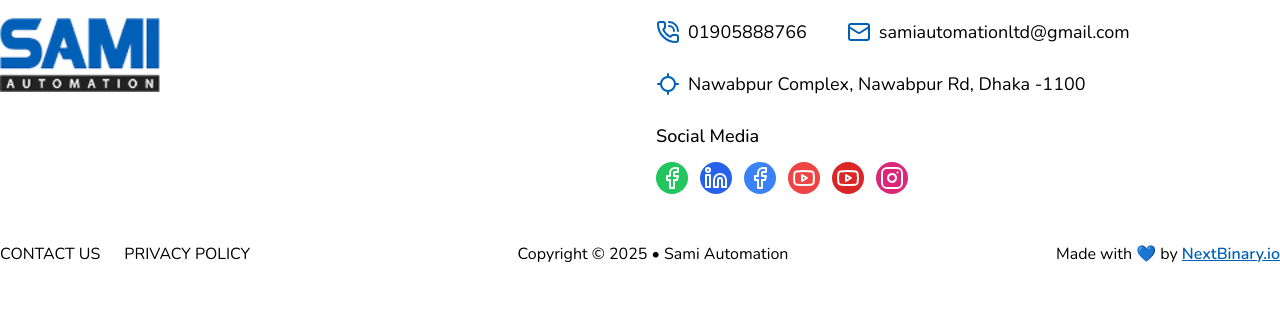
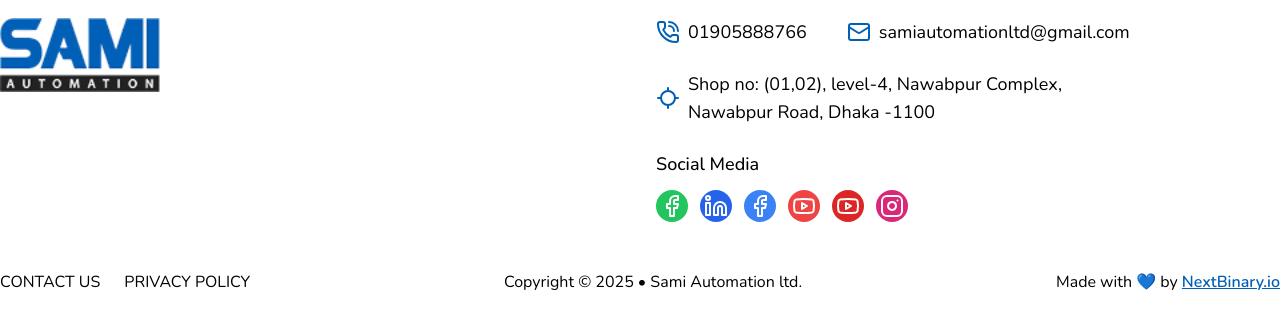
Before and after one commit to NextBinary/samiautomation, a Next.js app: page /categories in a window 1280 px wide. Shown: the part 1542-1865 px from the top of the page. Before the commit the page ends 1840 px from the top, so only its background shows below. Built offline with nearby package versions, Linux system fonts and the light colour scheme; no server answers.

Commit message:
Implement code changes to enhance functionality and improve performance

```diff
--- a/src/components/shared/footer.jsx
+++ b/src/components/shared/footer.jsx
@@ -19,33 +19,39 @@ export default function Footer() {
       <div className="mx-auto w-[70%] border-t border-blue-200 py-6"></div>
       <div className="container mx-auto">
         <div className="grid grid-cols-1 items-start gap-8 md:grid-cols-2">
-          {/* Logo */}
           <div className="flex justify-center md:justify-start">
             <div className="w-40">
               <Image src={logo} alt="SAMI AUTOMATION" width={150} height={80} layout="responsive" />
             </div>
           </div>
 
-          {/* Contact Info */}
           <div className="space-y-6">
             <div className="flex items-center justify-center gap-10 md:justify-start">
               <div className="flex items-center justify-center gap-2 md:justify-start">
                 <PhoneCall className="text-[#0060B7]" />
-                <span className="font-nunito text-lg font-light text-[#000000]">01905888766</span>
+                <a
+                  href="tel:+8801905888766"
+                  className="font-nunito text-lg font-light text-[#000000] hover:underline"
+                >
+                  01905888766
+                </a>
               </div>
 
               <div className="flex items-center justify-center gap-2 md:justify-start">
                 <MailIcon className="text-[#0060B7]" />
-                <span className="font-nunito text-lg font-light text-[#000000]">
+                <a
+                  href="mailto:samiautomationltd@gmail.com"
+                  className="font-nunito text-lg font-light text-[#000000] hover:underline"
+                >
                   samiautomationltd@gmail.com
-                </span>
+                </a>
               </div>
             </div>
 
             <div className="flex items-center justify-center gap-2 md:justify-start">
               <Locate className="text-[#0060B7]" />
               <span className="font-nunito text-lg font-light text-[#000000]">
-                Nawabpur Complex, Nawabpur Rd, Dhaka -1100
+                Shop no: (01,02), level-4, Nawabpur Complex, <br /> Nawabpur Road, Dhaka -1100
               </span>
             </div>
 
@@ -107,7 +113,7 @@ export default function Footer() {
             </Link>
           </div>
           <div className="font-nunito font-light text-[#000000]">
-            Copyright © 2025 • Sami Automation
+            Copyright © 2025 • Sami Automation ltd.
           </div>
 
           <div>
--- a/src/components/shared/home/hero.jsx
+++ b/src/components/shared/home/hero.jsx
@@ -54,7 +54,7 @@ export default function Hero() {
   }, []);
 
   return (
-    <div className="bg-[#F6F6F6] py-10 sm:h-[70dvh] sm:py-0">
+    <div className="bg-[rgb(213,232,255)] py-10 sm:h-[70dvh] sm:py-0">
       <div className="grid h-full w-full grid-cols-1 items-center justify-between gap-4 md:grid-cols-12">
         <div className="min-w-full pl-4 text-left md:col-span-6 md:pl-10">
           <div
```
Also changed, not shown: src/assets/images/Background.png (added).
